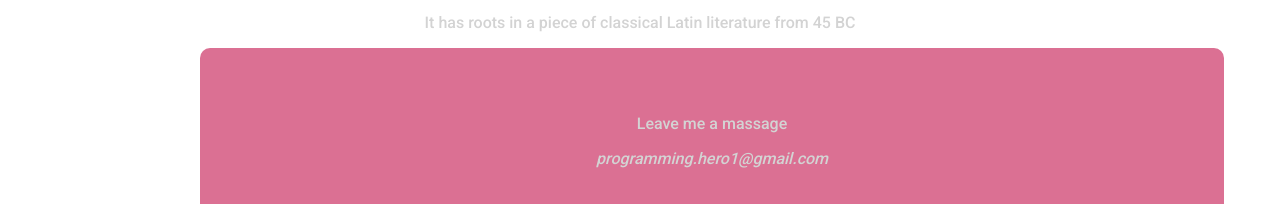
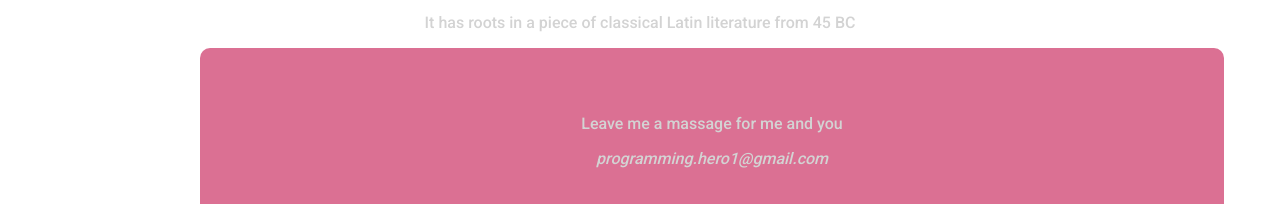
Before and after one commit to bdshakhawat/PHfirstportfoliop, a plain HTML site: page index.html in a window 1280 px wide. Shown: the part 4072-4276 px from the top of the page. Drawn offline with Linux system fonts and the light colour scheme.

```diff
--- a/index.html
+++ b/index.html
@@ -74,7 +74,7 @@
 
             </div>
             <div class="box-area">
-                <p>Leave me a massage</p>
+                <p>Leave me a massage for me and you</p>
                 <p><em>programming.hero1@gmail.com</em></p>
 
 
```
Also changed, not shown: 1 other file.
